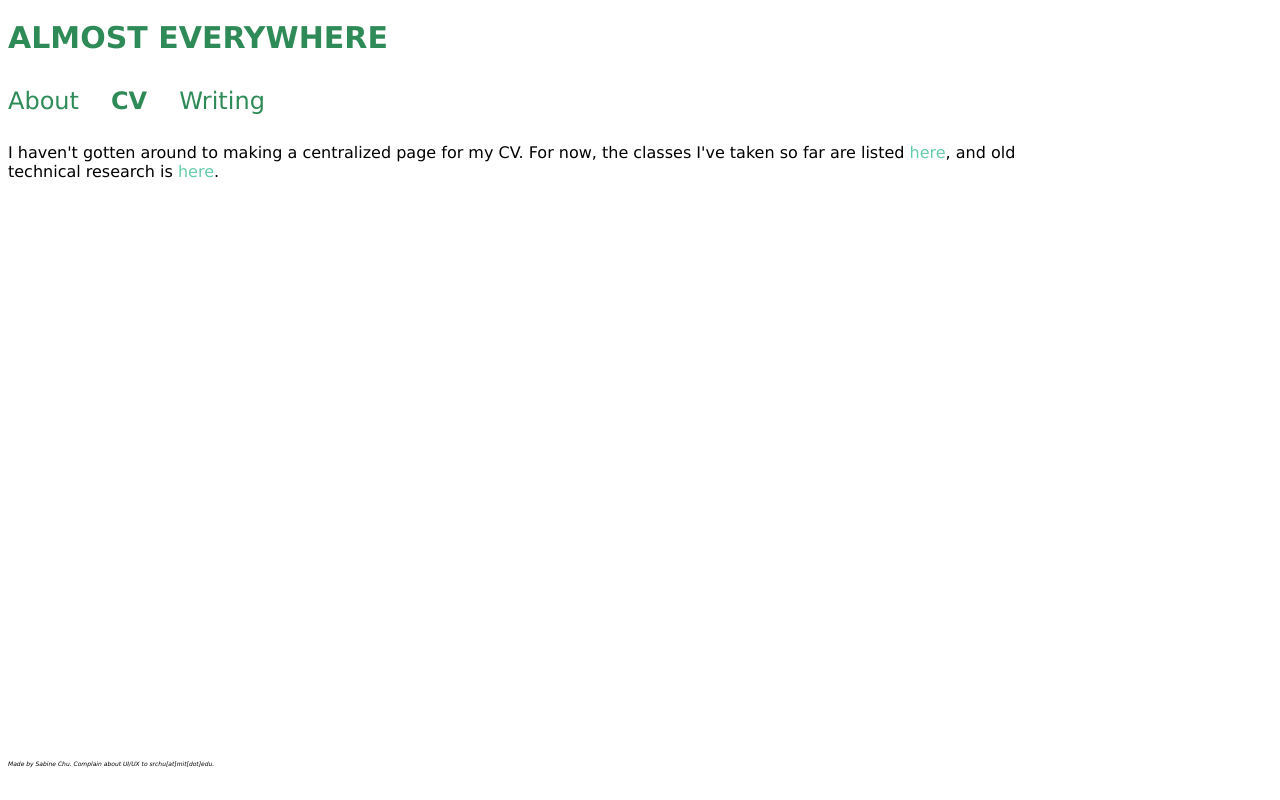
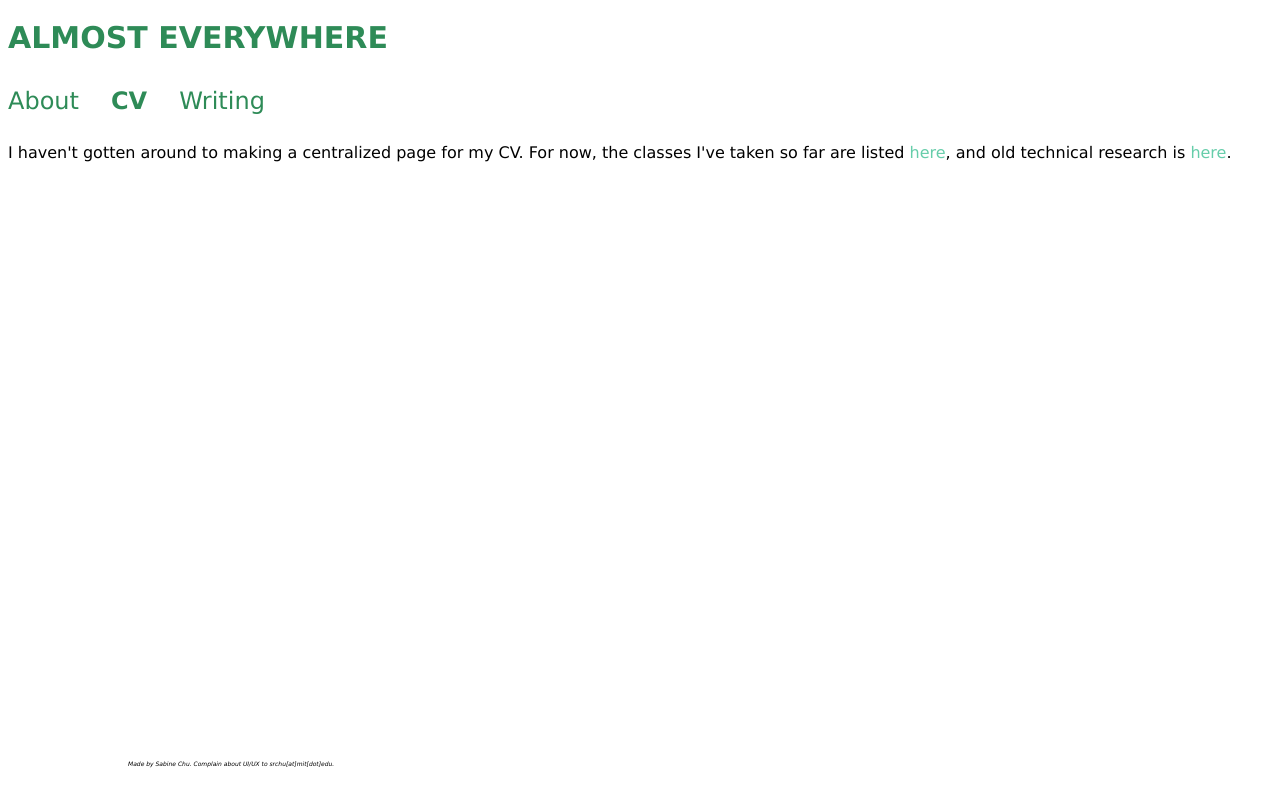
Before and after one commit to wanapunchu/wanapunchu.github.io, a plain HTML site: page cv/index.html in a window 1280 px wide. Drawn offline with Linux system fonts and the light colour scheme.

Commit message:
Update styles.css

```diff
--- a/styles.css
+++ b/styles.css
@@ -1,7 +1,5 @@
 body {
     background-color: white;
-    left: 10%;
-    width: 80%;
     text-align: left;
     color: black;
     font-family: Verdana, Geneva, Tahoma, sans-serif;
@@ -68,14 +66,18 @@ body {
 
   .notfooter {
     position: fixed;
+    left: 10%;
+    width: 80%;
     top: 30px;
-    height: 95%;
-    overflow-y: scroll;
+    height: 90%;
+    overflow-y: auto;
   }
 
 
 .footer {
   position: fixed;
+  left: 10%;
+  width: 80%;
   bottom: 0;
   height: 5%;
   text-align: left;
```
